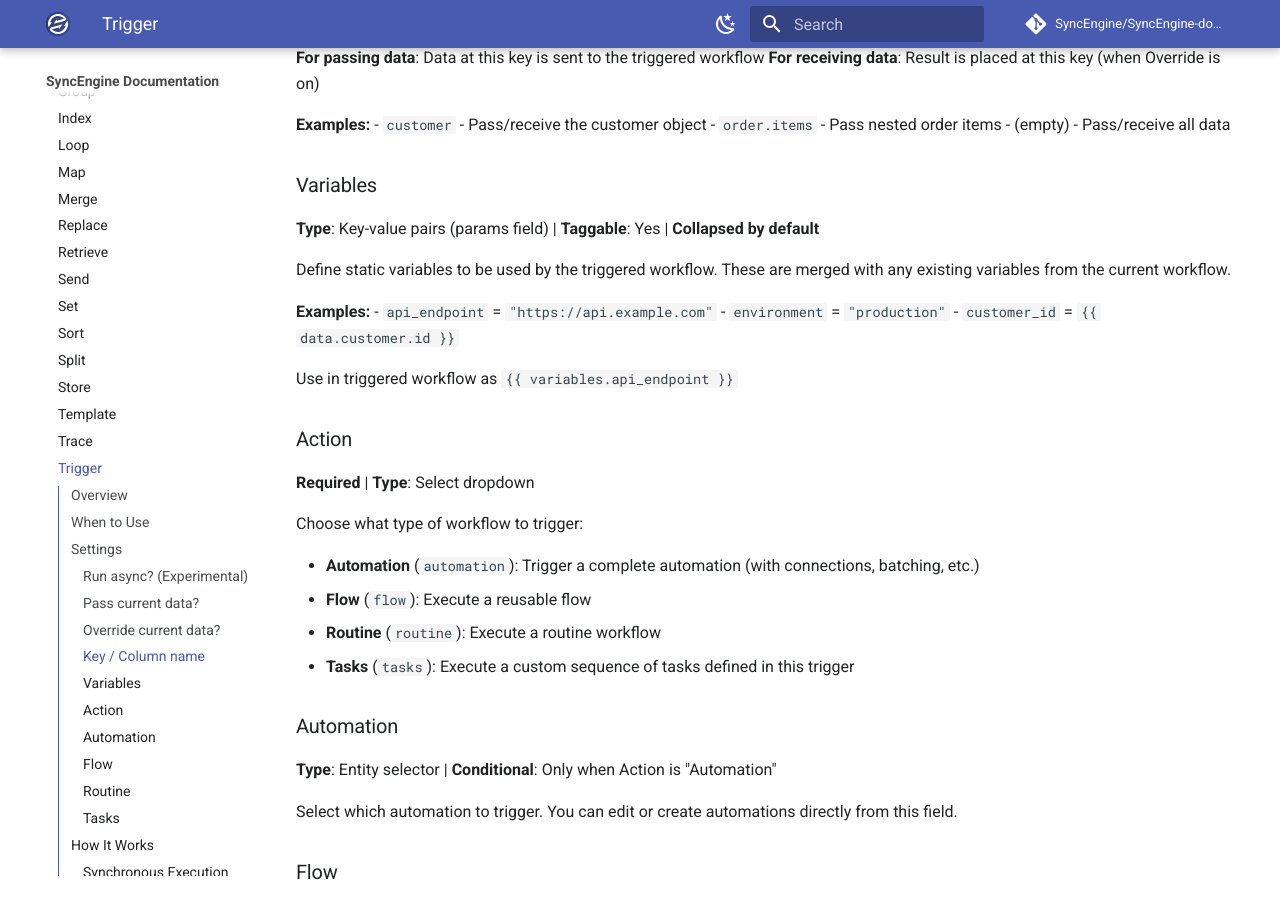
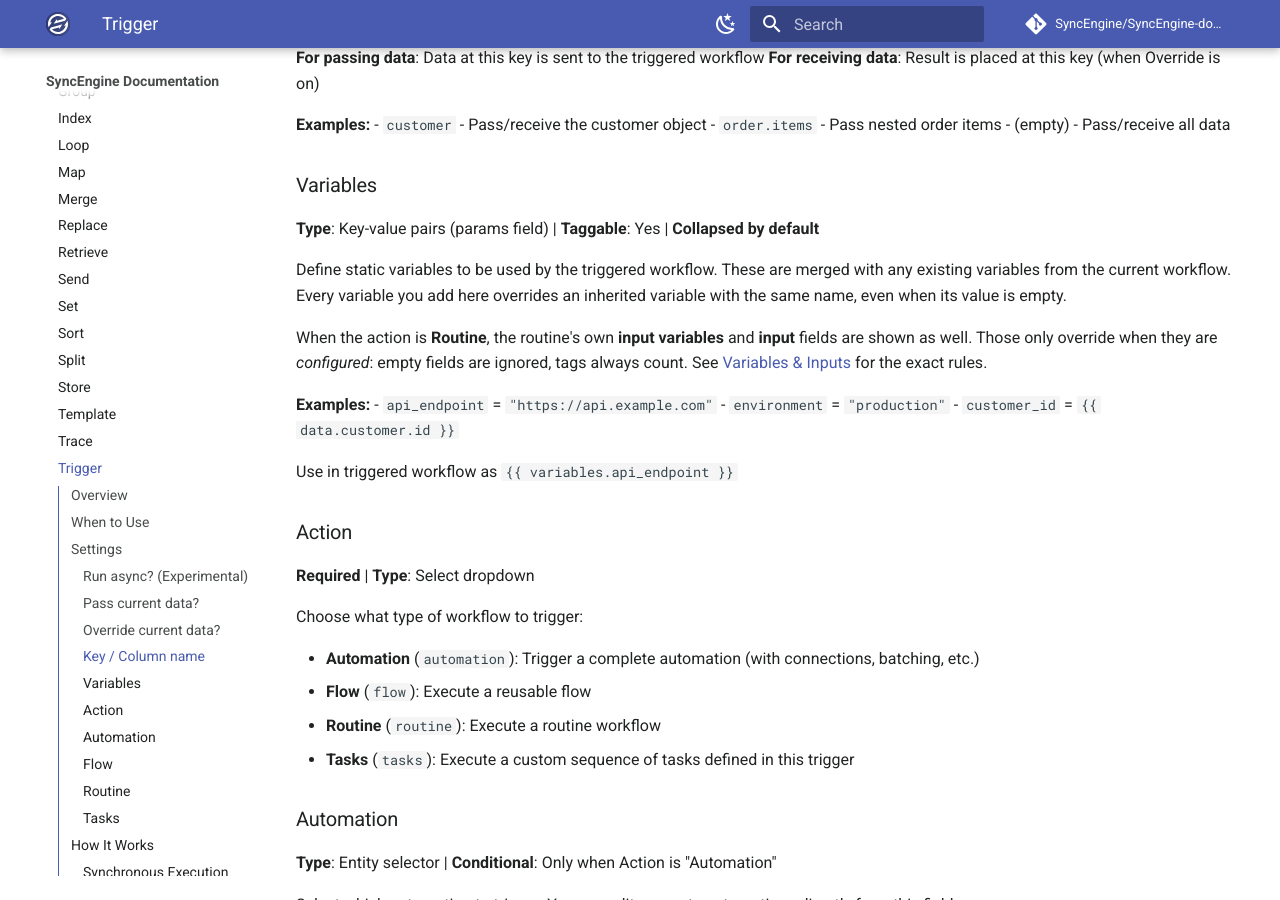
Before and after one commit to SyncEngine/docs, an MkDocs documentation site: the page built from docs/tasks/trigger.md, in a window 1280 px wide and 900 px high, scrolled down 1737 px. Built offline with MkDocs 1.6.1 and Material for MkDocs 9.7.7, drawn with Linux system fonts in a browser that asks for light colours; comment, search, counter and statistics services are not loaded; some of the changed text lies outside the part shown.

Commit message:
Add noted about routine user input parsing

```diff
--- a/docs/tasks/trigger.md
+++ b/docs/tasks/trigger.md
@@ -74,6 +74,11 @@ Specify which data to pass to the triggered workflow.
 **Type**: Key-value pairs (params field) | **Taggable**: Yes | **Collapsed by default**
 
 Define static variables to be used by the triggered workflow. These are merged with any existing variables from the current workflow.
+Every variable you add here overrides an inherited variable with the same name, even when its value is empty.
+
+When the action is **Routine**, the routine's own **input variables** and **input** fields are shown as well.
+Those only override when they are *configured*: empty fields are ignored, tags always count.
+See [Variables & Inputs](../user/variables.md) for the exact rules.
 
 **Examples:**
 - `api_endpoint` = `"https://api.example.com"`
@@ -351,12 +356,12 @@ Use when: Need calculated result from triggered workflow.
 
 - Synchronous triggers can return data, asynchronous cannot
 - Automations with batch/iterator processing always run async
-- Variables from parent workflow are inherited by triggered workflow
+- Variables from parent workflow are inherited by triggered workflow, unless overridden (see [Variables & Inputs](../user/variables.md))
 - Triggered workflows have their own execution context
 - Nested triggers are supported (triggers within triggers)
 - Async triggers are queued for execution but timing is not guaranteed
 - Override data only works with synchronous triggers
 - Empty data can be passed (null, empty arrays, empty objects)
-- The parent workflow's cache is not shared with triggered workflows
+- Synchronous triggers share the cache with the parent workflow; async triggers start with an empty cache
 - Error handling in async triggers must be done within the triggered workflow
 - Triggered automations can access their own connections independently
```
Also changed, not shown: docs/user/flows.md (+3 -0 lines), docs/user/routines.md (+2 -1 lines).
